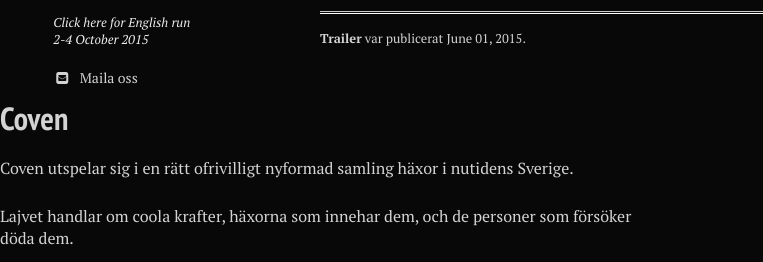
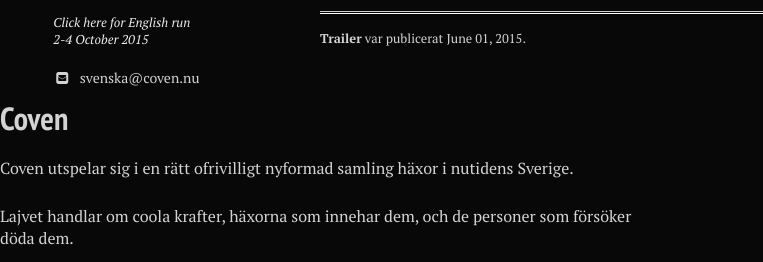
Before and after one commit to stanislavb/www.coven.nu, a Jekyll site: the page built from index.md, in a window 1280 px wide. Shown: the part 892-1154 px from the top of the page, without its empty margins (0-763 px from the left). Built offline with Jekyll 4.4.1, drawn with Linux system fonts in a browser that asks for light colours; nearby versions of some CDN libraries.

Commit message:
Mail and https vimeo

```diff
--- a/_includes/_sidebar.html
+++ b/_includes/_sidebar.html
@@ -12,7 +12,7 @@
 <p>{{ event.description }}</p>
 {% include _mail_subscribe.html %}
 {% include _link_to_english.html %}
-{% if event.email %}<a href="mailto:{{ event.email }}" class="event-social" target="_blank"><i class="fa fa-fw fa-envelope-square"></i> Maila oss</a>{% endif %}
+{% if event.email %}<a href="mailto:{{ event.email }}" class="event-social" target="_blank"><i class="fa fa-fw fa-envelope-square"></i> {{ event.email }}</a>{% endif %}
 {% if event.twitter %}<a href="http://twitter.com/{{ event.twitter }}" class="event-social" target="_blank"><i class="fa fa-fw fa-twitter-square"></i> Twitter</a>{% endif %}
 {% if event.facebook %}<a href="http://facebook.com/groups/{{ event.facebook }}" class="event-social" target="_blank"><i class="fa fa-fw fa-facebook-square"></i> Facebook</a>{% endif %}
 {% if event.google.plus %}<a href="http://plus.google.com/+{{ event.google.plus }}" class="event-social" target="_blank"><i class="fa fa-fw fa-google-plus-square"></i> Google+</a>{% endif %}
--- a/_plugins/vimeo.rb
+++ b/_plugins/vimeo.rb
@@ -12,7 +12,7 @@ module Jekyll
     end
 
     def render(context)
-      %(<iframe width="#{@@width}" height="#{@@height}" src="http://player.vimeo.com/video/#{@id}" frameborder="0" webkitAllowFullScreen mozallowfullscreen allowFullScreen></iframe>)
+      %(<iframe width="#{@@width}" height="#{@@height}" src="https://player.vimeo.com/video/#{@id}" frameborder="0" webkitAllowFullScreen mozallowfullscreen allowFullScreen></iframe>)
     end
   end
 end
```
